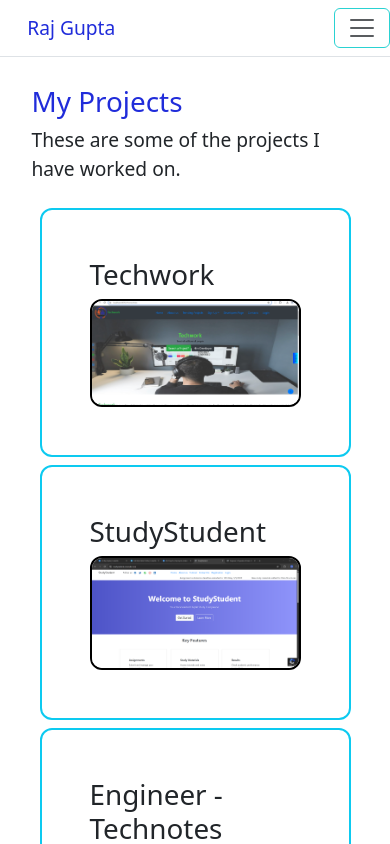
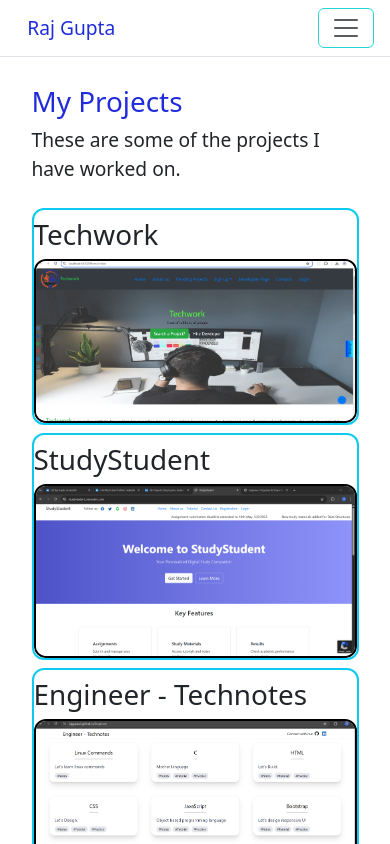
Before and after one commit to rajgupta2/My-own-Portfolio, a Next.js app: page /projects in a window 390 px wide. Shown: the top 844 px of the page. Built offline with nearby package versions, Linux system fonts and the light colour scheme.

Commit message:
Making ui mobile responsive

```diff
--- a/Components/Navbar.jsx
+++ b/Components/Navbar.jsx
@@ -6,7 +6,7 @@ export default function Navbar() {
     return (
         <nav className="navbar navbar-expand-lg position-fixed border-bottom">
             <span className="switching-color navbar-heading"  style={{width:'40vw',paddingLeft:'7vw'}}>Raj Gupta</span>
-            <button className="navbar-toggler" type="button" data-bs-toggle="collapse" data-bs-target="#navbarSupportedContent" aria-controls="navbarSupportedContent" aria-expanded="false" aria-label="Toggle navigation">
+            <button className="navbar-toggler me-3" type="button" data-bs-toggle="collapse" data-bs-target="#navbarSupportedContent" aria-controls="navbarSupportedContent" aria-expanded="false" aria-label="Toggle navigation">
                 <span className="navbar-toggler-icon"></span>
             </button>
 
--- a/app/about/page.js
+++ b/app/about/page.js
@@ -19,7 +19,7 @@ const About = () => {
                         <p className="text-justify">
                             I have <b>recently completed</b> my bachelor&apos;s degree in <b>B.Tech (Information Technology) </b> from Mahatma Gandhi Chitrakoot Gramodaya Vishwavidayalya, Chitrakoot, Satna, Madhya Pradesh.
                         </p>
-                        <p>
+                        <p className="text-justify">
                             During my <b>academic journey</b>, I built several <b>real world projects</b> using the <b>MERN stack, Next.js, and tools like Tailwind CSS and Git</b>.
                         </p>
                     </Fade>
--- a/app/contact/page.js
+++ b/app/contact/page.js
@@ -21,7 +21,7 @@ function FindMeHere(props) {
         props.ContactList.map((e, index) => {
             return (
                     <div className='mt-5 mb-5' key={index}>
-                        <a href={e.url} className='btn btn-lg border border-primary w-25'>
+                        <a href={e.url} className='btn btn-lg border border-primary' style={{width:'150px'}}>
                             <span>{e.name}</span>
                         </a>
                     </div>
--- a/app/projects/page.js
+++ b/app/projects/page.js
@@ -8,8 +8,8 @@ import Image from 'next/image.js';
 const Project = (props) => {
     const { imgUrl, name, desc, stack, gitHubUrl, website } = props;
     return (
-            <div className="p-5 m-2 section_single_projects border-2 border-info">
-                <h1 className='text-sky-500'>{name}</h1>
+            <div className="p-lg-5 p-md-3 pt-2 my-2 section_single_projects border-2 border-info">
+                <h1>{name}</h1>
                 <Image src={"/"+imgUrl} alt="project-image" width={0} height={0} sizes="100vw" className='border border-2 border-black'/>
                 {/* <div className="project_contents">
                     <div className='project_description text-justify'>
@@ -42,15 +42,12 @@ export default function Projects() {
                         These are some of the projects I have worked on.
                     </p>
             </div>
-            <div className='row'>
-                <div className='col-12 col-md-12 col-lg-12'>
-                    {
-                        projectList.map((project, index) => {
-                            return <Project {...project} key={index} />
-                        })
-                    }
-                </div>
-            </div>
+
+            {
+                projectList.map((project, index) => {
+                    return <Project {...project} key={index} />
+                })
+            }
         </>
     );
 }
```
